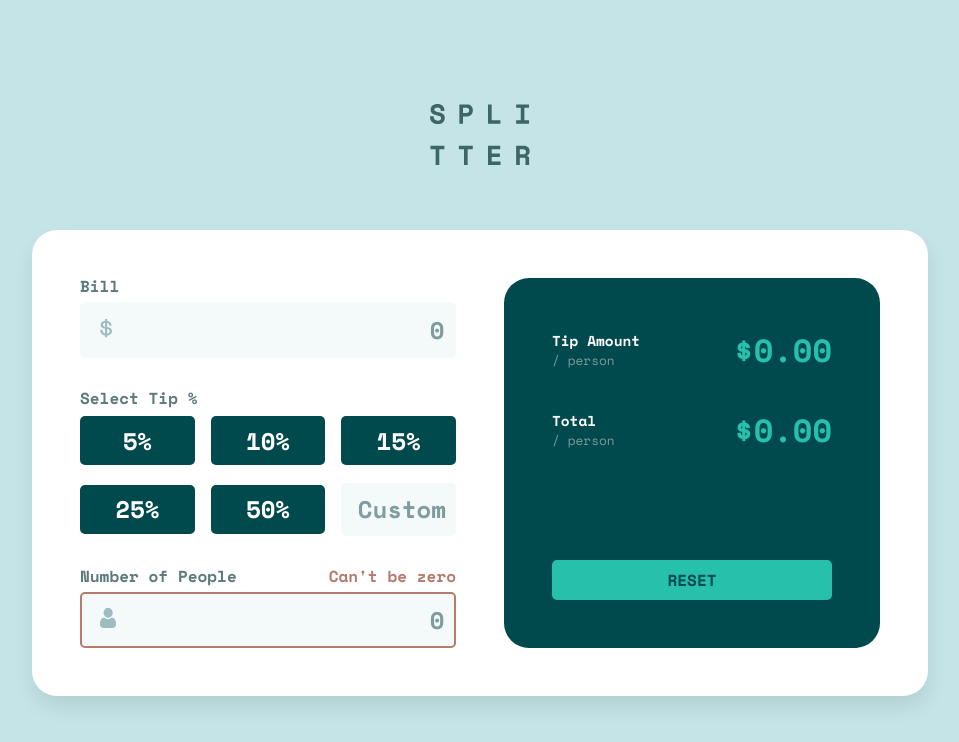
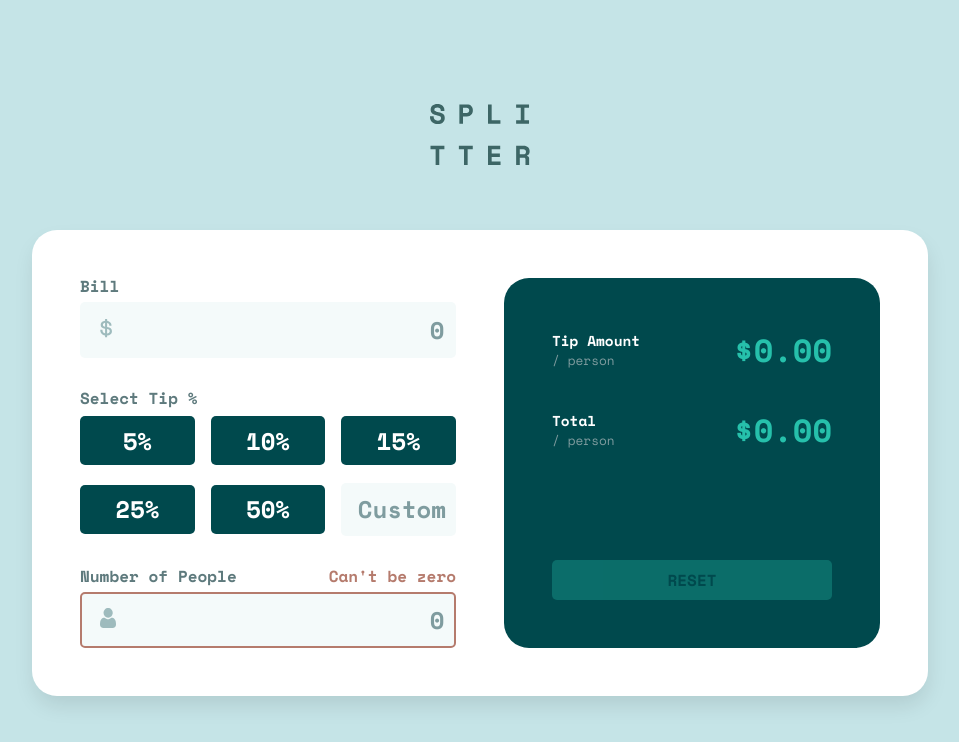
Before and after one commit to kkupcin/tip-calculator-app-react, a React (Create React App) app: page / in a window 1280 px wide. Shown: the top 742 px of the page, without its empty margins (160-1119 px from the left). Built offline with nearby package versions, Linux system fonts and the light colour scheme.

Commit message:
add reset button functionality

```diff
--- a/src/App.js
+++ b/src/App.js
@@ -12,29 +12,47 @@ function App() {
     bill: "",
     noOfPeople: "",
   });
+  const [customTip, setCustomTip] = useState("");
 
   const changeCurrAmounts = (amounts) => {
     setCurrentAmounts(amounts);
   };
 
-  const btnIsEnabled = (isEnabled) => {
-    // if (isEnabled) {
-    //   return;
-    // } else {
-    //   setCurrentAmounts({
-    //     tip: "",
-    //     bill: "",
-    //     noOfPeople: "",
-    //   });
-    // }
+  const resetHandler = () => {
+    setCurrentAmounts({
+      tip: "",
+      bill: "",
+      noOfPeople: "",
+    });
+    setCustomTip("");
   };
+
+  const customTipHandler = (newCustomTip) => {
+    setCustomTip(newCustomTip);
+  };
+
+  const isResetEnabled =
+    currentAmounts.tip !== "" ||
+    currentAmounts.bill !== "" ||
+    currentAmounts.noOfPeople !== ""
+      ? true
+      : false;
 
   return (
     <div className="App">
       <Logo src={logo} alt="Logo" />
       <Container>
-        <InputColumn amounts={currentAmounts} onAmountChange={changeCurrAmounts} />
-        <TotalColumn currAmounts={currentAmounts} isEnabled={btnIsEnabled} />
+        <InputColumn
+          amounts={currentAmounts}
+          onAmountChange={changeCurrAmounts}
+          customTip={customTip}
+          onCustomTipChange={customTipHandler}
+        />
+        <TotalColumn
+          currAmounts={currentAmounts}
+          isResetEnabled={isResetEnabled}
+          onReset={resetHandler}
+        />
       </Container>
     </div>
   );
--- a/src/components/InputColumn.js
+++ b/src/components/InputColumn.js
@@ -1,4 +1,3 @@
-import { useEffect, useState } from "react";
 import {
   StyledInputColumn,
   StyledTip,
@@ -6,20 +5,13 @@ import {
 } from "../styled/StyledInputColumn.styled";
 
 const InputColumn = (props) => {
-  const [customTip, setCustomTip] = useState("");
-
   // Bill amount input listener
   const billInputListener = (e) => {
     let billInputAmount = parseFloat(e.target.value);
     let billInputAmountString = e.target.value;
     if (billInputAmount === "" || billInputAmount < 0) {
-      billInputAmount = "";
+      billInputAmount = 0;
     }
-
-    // Restore reset button functionality
-    // if (billInputAmount !== "") {
-    //   resetBtn.classList.remove("disabled");
-    // }
 
     // Add number limits on inputs
     if (billInputAmount > 9999.99 || billInputAmountString.includes("-")) {
@@ -42,6 +34,10 @@ const InputColumn = (props) => {
       billInputAmount = billInputAmountString.replace("0", "");
     }
 
+    if (isNaN(billInputAmount)) {
+      billInputAmount = "";
+    }
+
     const currentAmountsCopy = { ...props.amounts };
 
     currentAmountsCopy.bill = billInputAmount;
@@ -54,17 +50,12 @@ const InputColumn = (props) => {
     let tipInputAmount = parseInt(e.target.value);
     let tipInputAmountString = e.target.value;
     if (e.target.focus) {
-      setCustomTip(0);
+      props.onCustomTipChange(0);
     }
 
     if (tipInputAmount < 0 || tipInputAmount === "") {
       tipInputAmount = 0;
     }
-
-    // Restore reset button functionality
-    // if (tipInputAmount !== "") {
-    //   resetBtn.classList.remove("disabled");
-    // }
 
     // Add number limits on inputs
     if (
@@ -77,7 +68,7 @@ const InputColumn = (props) => {
 
     // Adjust current tip value
     if (tipInputAmountString.trim() !== "") {
-      setCustomTip(tipInputAmount);
+      props.onCustomTipChange(tipInputAmount);
     }
 
     // Prevent number from starting with 0
@@ -88,11 +79,15 @@ const InputColumn = (props) => {
       tipInputAmount = tipInputAmountString.replace("0", "");
     }
 
-    setCustomTip(tipInputAmount);
+    props.onCustomTipChange(tipInputAmount);
+
+    if (isNaN(tipInputAmount)) {
+      tipInputAmount = "";
+    }
 
     const currentAmountsCopy = { ...props.amounts };
 
-    currentAmountsCopy.tip = customTip;
+    currentAmountsCopy.tip = tipInputAmount;
 
     props.onAmountChange(currentAmountsCopy);
   };
@@ -101,11 +96,6 @@ const InputColumn = (props) => {
   const noOfPeopleInputListener = (e) => {
     let noOfPeopleInputAmount = parseInt(e.target.value);
     let noOfPeopleInputAmountString = e.target.value;
-
-    // Restore reset button functionality
-    // if (noOfPeopleInputAmount !== "") {
-    //   resetBtn.classList.remove("disabled");
-    // }
 
     // Add number limits on inputs
     if (
@@ -124,6 +114,10 @@ const InputColumn = (props) => {
       noOfPeopleInputAmount = noOfPeopleInputAmountString.replace("0", "");
     }
 
+    if (isNaN(noOfPeopleInputAmount)) {
+      noOfPeopleInputAmount = "";
+    }
+
     const currentAmountsCopy = { ...props.amounts };
 
     currentAmountsCopy.noOfPeople = noOfPeopleInputAmount;
@@ -131,7 +125,25 @@ const InputColumn = (props) => {
     props.onAmountChange(currentAmountsCopy);
   };
 
-  const tipSelectionHandler = (e) => {};
+  const tipSelectionHandler = (e) => {
+    const currentAmountsCopy = { ...props.amounts };
+    e.target.parentNode.childNodes.forEach((tip) => {
+      if (tip === e.target) {
+        e.target.classList.add("active");
+        currentAmountsCopy.tip = e.target.dataset.tip;
+      } else {
+        tip.classList.remove("active");
+      }
+      if (tip.tagName === "INPUT" && tip !== e.target) {
+        props.onCustomTipChange(0);
+      }
+    });
+    if (e.target.focus && e.target.tagName === "INPUT") {
+      currentAmountsCopy.tip = e.target.value;
+    }
+
+    props.onAmountChange(currentAmountsCopy);
+  };
 
   return (
     <StyledInputColumn>
@@ -161,7 +173,7 @@ const InputColumn = (props) => {
             max="100"
             type="number"
             onChange={customTipInputListener}
-            value={customTip}
+            value={props.customTip}
           />
         </StyledTipWrapper>
       </div>
--- a/src/components/ResetButton.js
+++ b/src/components/ResetButton.js
@@ -2,12 +2,12 @@ import { StyledResetButton } from "../styled/StyledResetButton.styled";
 
 const ResetButton = (props) => {
   const resetFieldsHandler = () => {
-    props.isEnabled = false;
+    props.onReset();
   };
 
   return (
     <StyledResetButton
-      className={props.isEnabled ? "" : "disabled"}
+      className={props.isResetEnabled ? "" : "disabled"}
       onClick={resetFieldsHandler}
     >
       Reset
--- a/src/components/TotalColumn.js
+++ b/src/components/TotalColumn.js
@@ -42,7 +42,7 @@ const TotalColumn = (props) => {
           ).toFixed(2)}`}</div>
         </div>
       </div>
-      <ResetButton isEnabled></ResetButton>
+      <ResetButton onReset={props.onReset} isResetEnabled={props.isResetEnabled}></ResetButton>
     </StyledTotalColumn>
   );
 };
```
